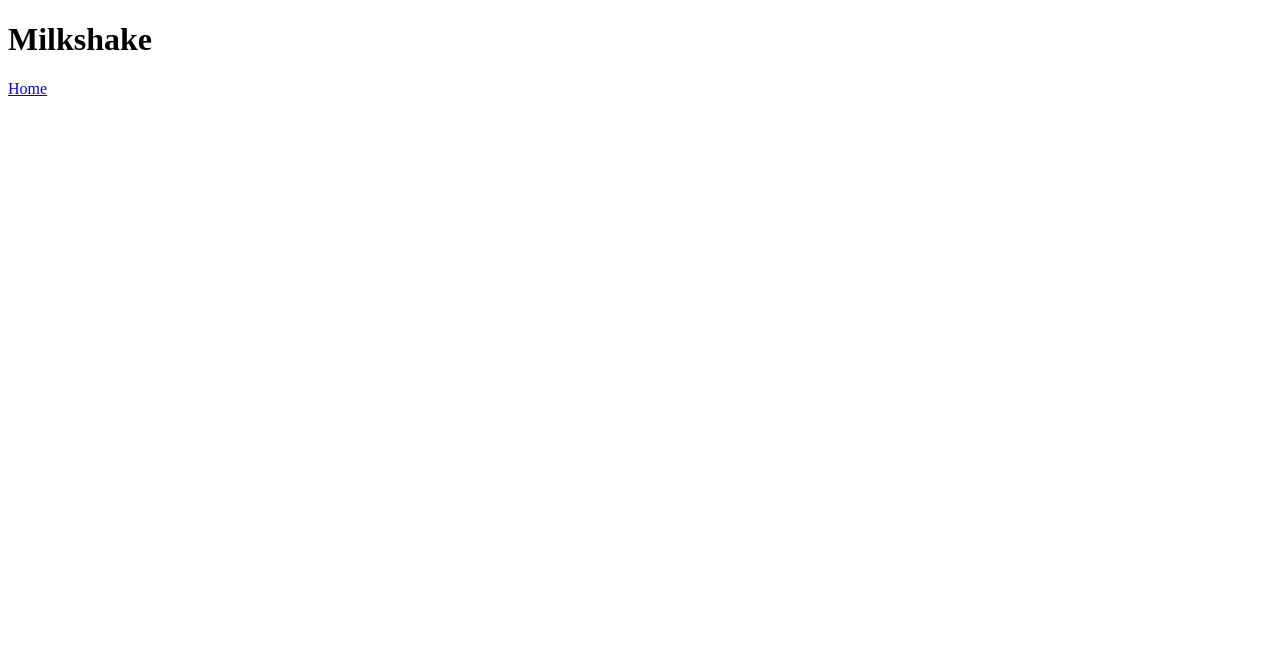
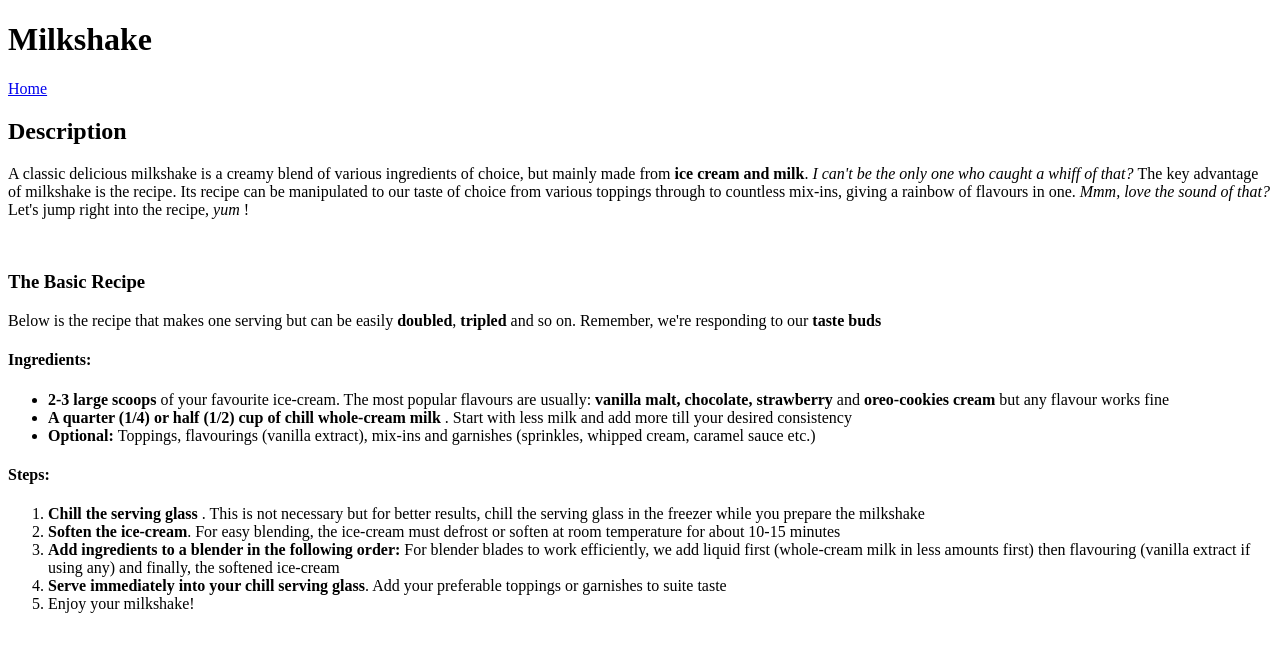
Before and after one commit to ahafma2006-ace/odin-recipes, a plain HTML site: page recipes/milkshake.html in a window 1280 px wide. Drawn offline with Linux system fonts and the light colour scheme.

Commit message:
Update milkshake recipe

```diff
--- a/recipes/milkshake.html
+++ b/recipes/milkshake.html
@@ -7,5 +7,29 @@
     <body>
         <h1>Milkshake</h1>
         <a href="../index.html">Home</a>
+
+        <h2>Description</h2>
+        <p> A classic delicious milkshake is a creamy blend of various ingredients of choice, but mainly made from <b>ice cream and milk</b>. <i> I can't be the only one who caught a whiff of that? </i> The key advantage of milkshake is the recipe. Its recipe can be manipulated to our taste of choice from various toppings through to countless mix-ins, giving a rainbow of flavours in one. <i>Mmm, love the sound of that? </i> Let's jump right into the recipe, <i> yum </i>!</p><br>
+
+        <h3> The Basic Recipe </h3>
+        <p>Below is the recipe that makes one serving but can be easily <b>doubled</b>, <b>tripled</b> and so on. Remember, we're responding to our <b>taste buds</b> </p>
+
+        <h4>Ingredients: </h4>
+        <ul>
+            <li><b> 2-3 large scoops</b> of your favourite ice-cream. The most popular flavours are usually: <b> vanilla malt, chocolate, strawberry </b> and <b> oreo-cookies cream </b> but any flavour works fine </li>
+            <li><b> A quarter (1/4) or half (1/2) cup of chill whole-cream milk </b>. Start with less milk and add more till your desired consistency </li>
+            <li><b> Optional: </b>Toppings, flavourings (vanilla extract), mix-ins and garnishes (sprinkles, whipped cream, caramel sauce etc.) </li>
+        </ul>
+
+        <h4>Steps: </h4>
+        <ol>
+            <li><b> Chill the serving glass </b>. This is not necessary but for better results, chill the serving glass in the freezer while you prepare the milkshake </li>
+            <li><b>Soften the ice-cream</b>. For easy blending, the ice-cream must defrost or soften at room temperature for about 10-15 minutes </li>
+            <li><b>Add ingredients to a blender in the following order: </b> For blender blades to work efficiently, we add liquid first (whole-cream milk in less amounts first) then flavouring (vanilla extract if using any) and finally, the softened ice-cream </li>
+            <li><b>Serve immediately into your chill serving glass</b>. Add your preferable toppings or garnishes to suite taste</li>
+            <li>Enjoy your milkshake!</li>
+        </ol>
+
+
     </body>
 </html>
```
